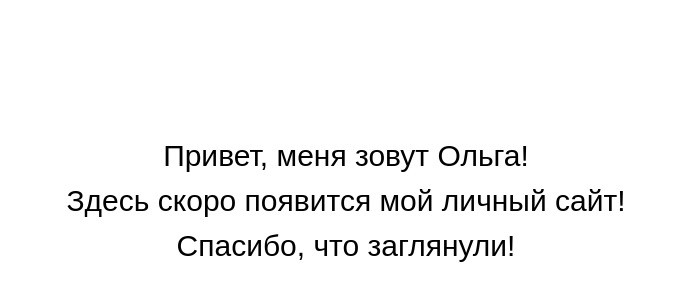
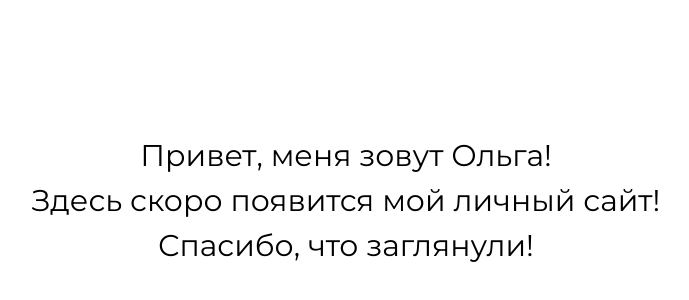
Before and after one commit to olga-evdokimova/evdokimovaolga, a Next.js app: page / in a window 1280 px wide. Shown: the part 200-500 px from the top of the page, without its empty margins (294-983 px from the left). Built offline with nearby package versions, Linux system fonts and the light colour scheme.

Commit message:
add fonts

```diff
--- a/app/globals.css
+++ /dev/null
@@ -1,45 +0,0 @@
-@tailwind base;
-@tailwind components;
-@tailwind utilities;
-
-/* :root {
-  --foreground-rgb: 0, 0, 0;
-  --background-start-rgb: 214, 219, 220;
-  --background-end-rgb: 255, 255, 255;
-}
-
-@media (prefers-color-scheme: dark) {
-  :root {
-    --foreground-rgb: 255, 255, 255;
-    --background-start-rgb: 0, 0, 0;
-    --background-end-rgb: 0, 0, 0;
-  }
-}
-
-body {
-  color: rgb(var(--foreground-rgb));
-  background: linear-gradient(
-      to bottom,
-      transparent,
-      rgb(var(--background-end-rgb))
-    )
-    rgb(var(--background-start-rgb));
-} */
-html,body{
-  height: 100%;
-}
-main{
-  height: 100%;
-}
-.text {
-  color: rgb(0, 0, 0);
-  font-family:"Montserrat", sans-serif;
-  font-size: 30px;
-  width: 100%;
-  height: 100%;
-  display: flex;
-  justify-content: center;
-  align-items: center;
-  padding: 20px;
-  text-align: center;
-}
--- /dev/null
+++ b/app/globals.scss
@@ -0,0 +1,22 @@
+@tailwind base;
+@tailwind components;
+@tailwind utilities;
+
+
+html,body{
+  height: 100%;
+}
+main{
+  height: 100%;
+}
+.text {
+  color: rgb(0, 0, 0);
+  font-size: 30px;
+  width: 100%;
+  height: 100%;
+  display: flex;
+  justify-content: center;
+  align-items: center;
+  padding: 20px;
+  text-align: center;
+}
--- a/app/layout.tsx
+++ b/app/layout.tsx
@@ -1,8 +1,16 @@
-import './globals.css'
+import './globals.scss'
 import type { Metadata } from 'next'
-import { Inter } from 'next/font/google'
+import { Montserrat, Roboto} from "next/font/google";
 
-const inter = Inter({ subsets: ['latin'] })
+export const montserrat = Montserrat({
+  subsets: ["cyrillic"],
+  display: "swap",
+});
+export const roboto = Roboto({
+  weight: ["400", "700"],
+  subsets: ["cyrillic"],
+  display: "swap",
+});
 
 export const metadata: Metadata = {
   title: "Olga Evdokimova",
@@ -15,8 +23,8 @@ export default function RootLayout({
   children: React.ReactNode
 }) {
   return (
-    <html lang="en">
-      <body className={inter.className}>{children}</body>
+    <html lang="en" >
+      <body className={montserrat.className}>{children}</body>
     </html>
-  )
+  );
 }
--- a/package.json
+++ b/package.json
@@ -21,5 +21,8 @@
     "react-dom": "18.2.0",
     "tailwindcss": "3.3.3",
     "typescript": "5.1.6"
+  },
+  "devDependencies": {
+    "sass": "^1.66.1"
   }
 }
```
Also changed, not shown: 1 other file (tests, documents, lock files or other folders).
